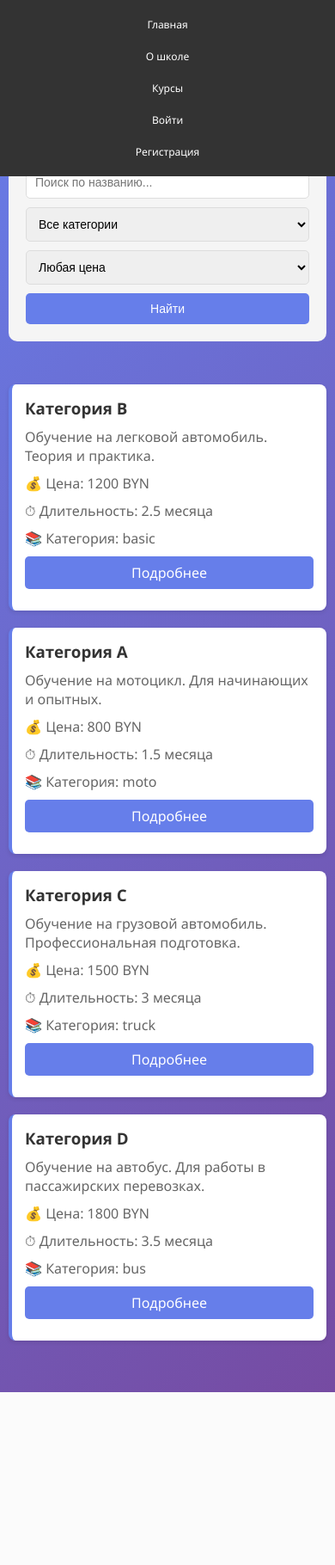
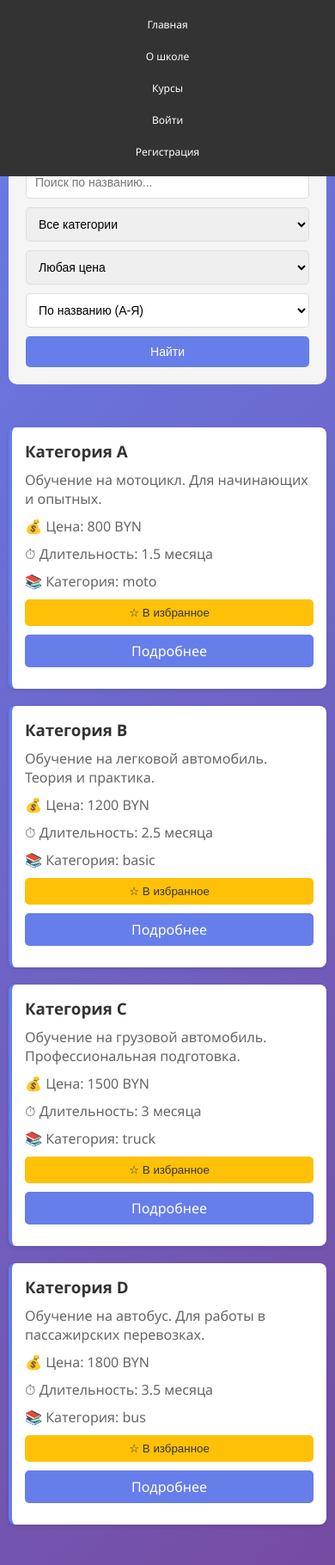
Before and after one commit to YAPROSTOSANYA/drivepro-architecture, a Flask app: page /courses in a window 390 px wide. Shown: the top 1820 px of the page at 86% size. Before the commit the page ends 1619 px from the top, so only its background shows below. Run offline with Flask 3, Linux system fonts and the light colour scheme.

Commit message:
feat: add favorites and sorting to courses page

```diff
--- a/app.py
+++ b/app.py
@@ -340,6 +340,7 @@ def get_courses():
     search = request.args.get('search', '')
     category = request.args.get('category', '')
     price_range = request.args.get('price_range', '')
+    sort = request.args.get('sort', 'title_asc')
 
     query = Course.query
 
@@ -353,6 +354,16 @@ def get_courses():
         if '-' in price_range:
             min_price, max_price = price_range.split('-')
             query = query.filter(Course.price >= int(min_price), Course.price <= int(max_price))
+
+    # Сортировка
+    if sort == 'title_asc':
+        query = query.order_by(Course.title.asc())
+    elif sort == 'title_desc':
+        query = query.order_by(Course.title.desc())
+    elif sort == 'price_asc':
+        query = query.order_by(Course.price.asc())
+    elif sort == 'price_desc':
+        query = query.order_by(Course.price.desc())
 
     pagination = query.paginate(page=page, per_page=per_page, error_out=False)
     courses = pagination.items
@@ -461,6 +472,22 @@ def create_application():
         return jsonify({'success': False, 'message': str(e)}), 500
 
 
+@app.route('/api/applications/<int:application_id>', methods=['DELETE'])
+def delete_application(application_id):
+    if 'user_id' not in session:
+        return jsonify({'success': False, 'message': 'Не авторизован'}), 401
+
+    app_entry = Application.query.filter_by(id=application_id, user_id=session['user_id']).first()
+
+    if not app_entry:
+        return jsonify({'success': False, 'message': 'Заявка не найдена'}), 404
+
+    db.session.delete(app_entry)
+    db.session.commit()
+
+    return jsonify({'success': True, 'message': 'Заявка отменена'}), 200
+
+
 # ================= ТЕСТОВЫЕ ДАННЫЕ =================
 @app.route('/seed')
 def seed():
--- a/static/css/style.css
+++ b/static/css/style.css
@@ -267,25 +267,13 @@ h2 {
     background: #5a67d8;
 }
 
-/* Кнопка избранного */
-.favorite-btn {
-    background: #ffc107;
-    color: #333;
-    border: none;
-    padding: 8px 15px;
+#sortFilter {
+    padding: 10px;
+    border: 1px solid #ddd;
     border-radius: 5px;
+    font-size: 14px;
+    background: white;
     cursor: pointer;
-    margin-right: 10px;
-    margin-top: 10px;
-}
-
-.favorite-btn.active {
-    background: #ff9800;
-    color: white;
-}
-
-.favorite-btn:hover {
-    background: #ffb300;
 }
 
 /* Пагинация */
@@ -577,6 +576,36 @@ h2 {
     font-weight: bold;
 }
 
+.cancel-application-btn {
+    background: #e53e3e;
+    margin-top: 10px;
+}
+
+.cancel-application-btn:hover {
+    background: #c53030;
+}
+
+/* Кнопка избранного */
+.favorite-btn {
+    background: #ffc107;
+    color: #333;
+    border: none;
+    padding: 8px 15px;
+    border-radius: 5px;
+    cursor: pointer;
+    margin-right: 10px;
+    margin-top: 10px;
+}
+
+.favorite-btn.active {
+    background: #ff9800;
+    color: white;
+}
+
+.favorite-btn:hover {
+    background: #ffb300;
+}
+
 /* Адаптивность */
 @media (max-width: 768px) {
     body {
@@ -611,11 +640,6 @@ h2 {
 
     .filters input, .filters select, .filters button {
         width: 100%;
-    }
-
-    .favorite-btn {
-        display: inline-block;
-        margin-bottom: 10px;
     }
 
     .pagination-controls {
--- a/static/js/pages/courses.js
+++ b/static/js/pages/courses.js
@@ -1,4 +1,4 @@
-import { showLoading, hideLoading, showError } from '../modules/ui.js';
+import { showLoading, hideLoading, showError, showNotification } from '../modules/ui.js';
 
 let allCourses = [];
 let currentPage = 1;
@@ -6,6 +6,7 @@ let totalPages = 1;
 let currentSearch = '';
 let currentCategory = '';
 let currentPriceRange = '';
+let currentSort = 'title_asc';
 
 export async function renderCourses() {
     const app = document.getElementById('app');
@@ -29,6 +30,13 @@ export async function renderCourses() {
                     <option value="0-1000">до 1000 BYN</option>
                     <option value="1000-1500">1000 - 1500 BYN</option>
                     <option value="1500-2000">1500 - 2000 BYN</option>
+                </select>
+
+                <select id="sortFilter">
+                    <option value="title_asc">По названию (А-Я)</option>
+                    <option value="title_desc">По названию (Я-А)</option>
+                    <option value="price_asc">По цене (сначала дешевые)</option>
+                    <option value="price_desc">По цене (сначала дорогие)</option>
                 </select>
 
                 <button id="searchBtn">Найти</button>
@@ -60,6 +68,10 @@ export async function renderCourses() {
         currentPage = 1;
         filterCourses();
     });
+    document.getElementById('sortFilter').addEventListener('change', () => {
+        currentPage = 1;
+        filterCourses();
+    });
 }
 
 async function loadCourses() {
@@ -73,6 +85,7 @@ async function loadCourses() {
         if (currentSearch) url += `&search=${encodeURIComponent(currentSearch)}`;
         if (currentCategory) url += `&category=${currentCategory}`;
         if (currentPriceRange) url += `&price_range=${currentPriceRange}`;
+        if (currentSort) url += `&sort=${currentSort}`;
 
         const res = await fetch(url);
         const data = await res.json();
@@ -98,6 +111,8 @@ function displayCourses(courses) {
         return;
     }
 
+    const favorites = JSON.parse(localStorage.getItem('favorites') || '[]');
+
     container.innerHTML = courses.map(course => `
         <div class="course-card" data-id="${course.id}">
             <h3>${escapeHtml(course.title)}</h3>
@@ -105,9 +120,20 @@ function displayCourses(courses) {
             <p>💰 Цена: ${course.price} BYN</p>
             <p>⏱ Длительность: ${course.duration}</p>
             <p>📚 Категория: ${course.category}</p>
+            <button class="favorite-btn ${favorites.includes(course.id) ? 'active' : ''}" data-id="${course.id}">
+                ${favorites.includes(course.id) ? '★ В избранном' : '☆ В избранное'}
+            </button>
             <a href="/courses/${course.id}" class="btn">Подробнее</a>
         </div>
     `).join('');
+
+    document.querySelectorAll('.favorite-btn').forEach(btn => {
+        btn.addEventListener('click', (e) => {
+            e.stopPropagation();
+            const courseId = parseInt(btn.dataset.id);
+            toggleFavorite(courseId);
+        });
+    });
 }
 
 function renderPagination() {
@@ -147,7 +173,23 @@ function filterCourses() {
     currentSearch = document.getElementById('searchInput').value.toLowerCase();
     currentCategory = document.getElementById('categoryFilter').value;
     currentPriceRange = document.getElementById('priceFilter').value;
+    currentSort = document.getElementById('sortFilter').value;
     loadCourses();
+}
+
+function toggleFavorite(courseId) {
+    let favorites = JSON.parse(localStorage.getItem('favorites') || '[]');
+
+    if (favorites.includes(courseId)) {
+        favorites = favorites.filter(id => id !== courseId);
+        showNotification('Удалено из избранного', 'info');
+    } else {
+        favorites.push(courseId);
+        showNotification('Добавлено в избранное', 'success');
+    }
+
+    localStorage.setItem('favorites', JSON.stringify(favorites));
+    displayCourses(allCourses);
 }
 
 function escapeHtml(text) {
--- a/static/js/pages/home.js
+++ b/static/js/pages/home.js
@@ -1,11 +1,11 @@
 export function renderHome() {
     const app = document.getElementById('app');
     app.innerHTML = `
-        <div class="home-container" style="text-align: center;">
+        <div class="home-container">
             <div class="hero">
                 <h1>Добро пожаловать в DrivePro</h1>
                 <p>Официальная автошкола с лицензией и опытными инструкторами</p>
-                <div class="hero-buttons">
+                <div class="hero-buttons" id="hero-buttons">
                     <a href="/courses" class="btn btn-large">Посмотреть курсы</a>
                     <a href="/about" class="btn btn-outline">Узнать о нас</a>
                 </div>
@@ -50,4 +50,10 @@ export function renderHome() {
             </div>
         </div>
     `;
+
+    // Принудительно сдвигаем кнопки вниз
+    const heroButtons = document.getElementById('hero-buttons');
+    if (heroButtons) {
+        heroButtons.style.marginTop = '80px';
+    }
 }
--- a/templates/main.html
+++ b/templates/main.html
@@ -4,7 +4,7 @@
     <meta charset="UTF-8">
     <meta name="viewport" content="width=device-width, initial-scale=1.0, user-scalable=yes">
     <title>Drive-Pro</title>
-    <link rel="stylesheet" href="/static/css/style.css">
+    <link rel="stylesheet" href="/static/css/style.css?v=4">
 </head>
 <body>
 
```
Also changed, not shown: other parts of static/css/style.css (+18 -13 lines).
